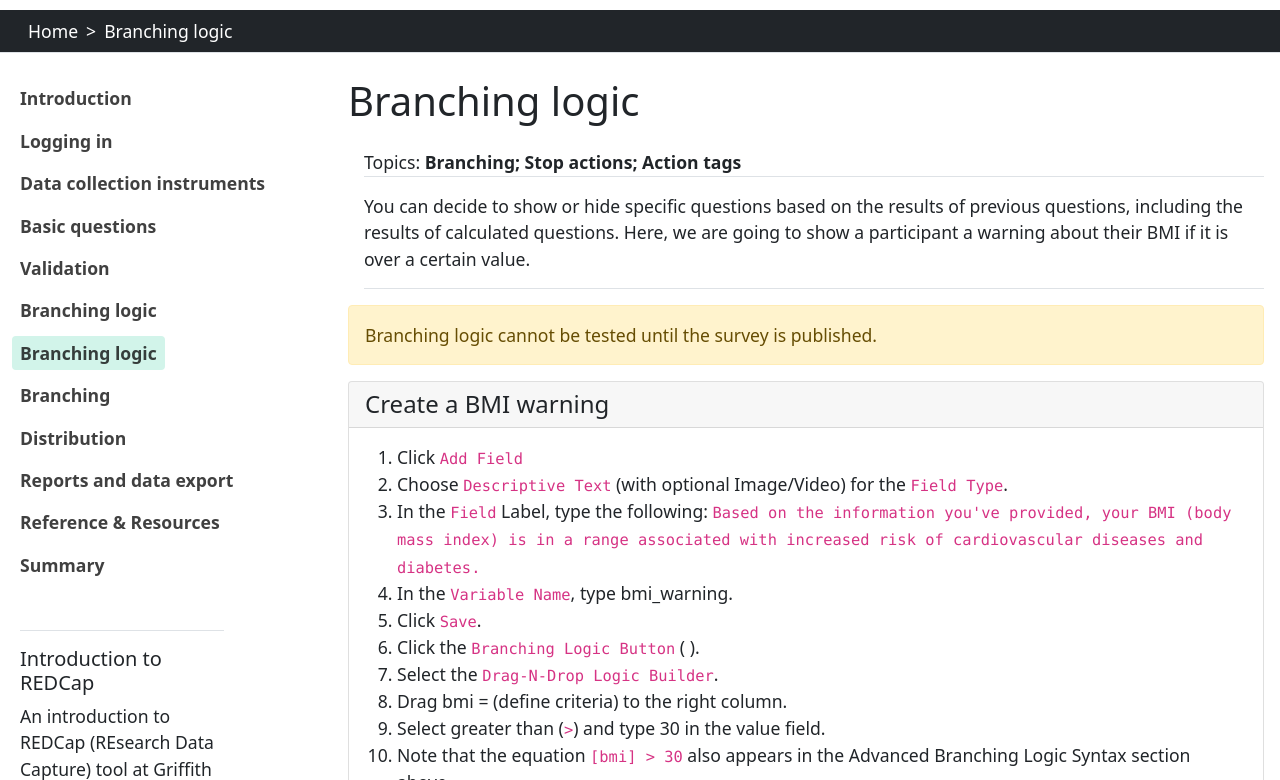
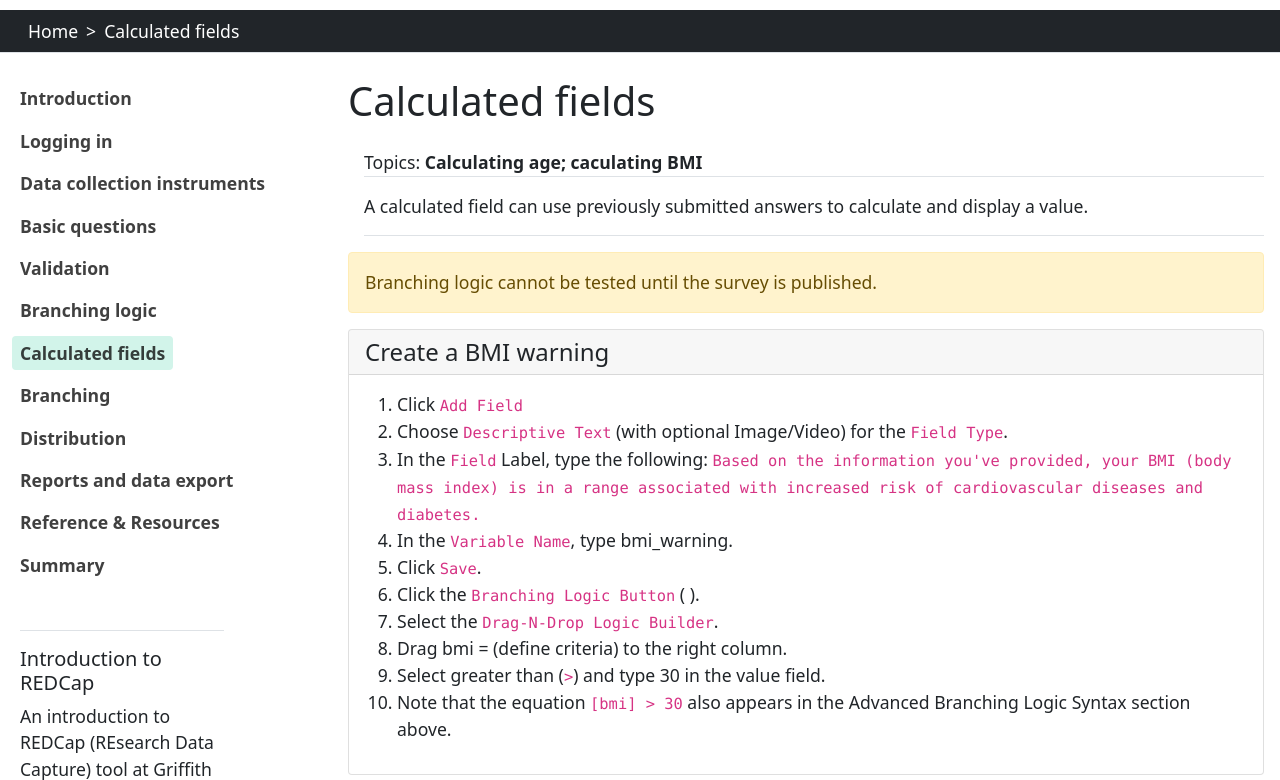
Before and after one commit to GriffithUniLibrary/redcap-intro-old-23, a Jekyll site: the page built from content/07-calculated-fields.md, in a window 1280 px wide and 900 px high, cut to the strip 120-900 px from the top of the window. Built offline with Jekyll 4.4.1, drawn with Linux system fonts in a browser that asks for light colours.

Commit message:
Data doct

```diff
--- a/content/07-calculated-fields.md
+++ b/content/07-calculated-fields.md
@@ -1,8 +1,8 @@
 ---
 nav_order: 7
-title: Branching logic
-topics: Branching; Stop actions; Action tags
-description: You can decide to show or hide specific questions based on the results of previous questions, including the results of calculated questions. Here, we are going to show a participant a warning about their BMI if it is over a certain value.
+title: Calculated fields
+topics: Calculating age; caculating BMI
+description: A calculated field can use previously submitted answers to calculate and display a value.
 ---
 
 {% include alert.html text="Branching logic cannot be tested until the survey is published." color="warning" %}
```
